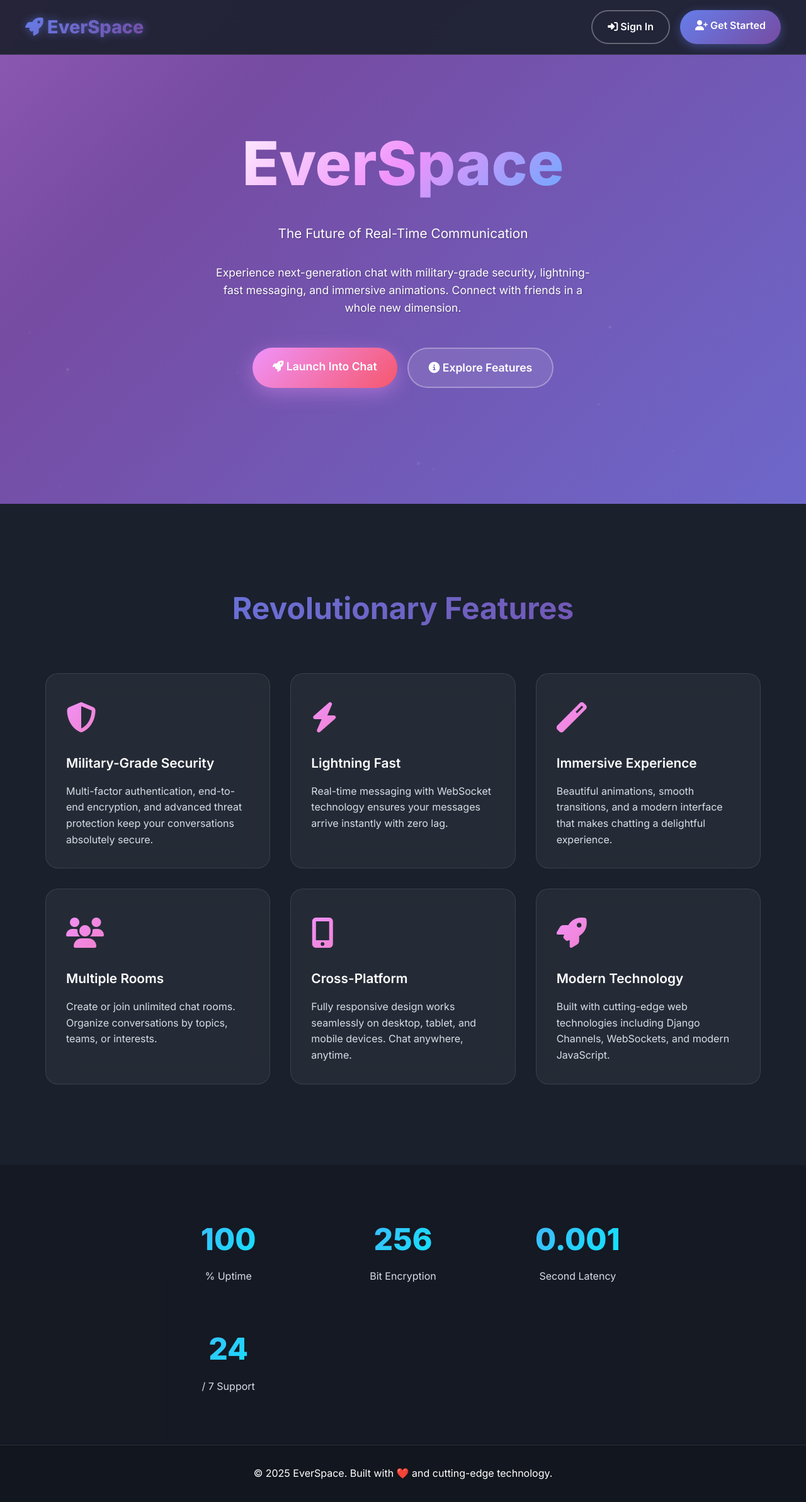
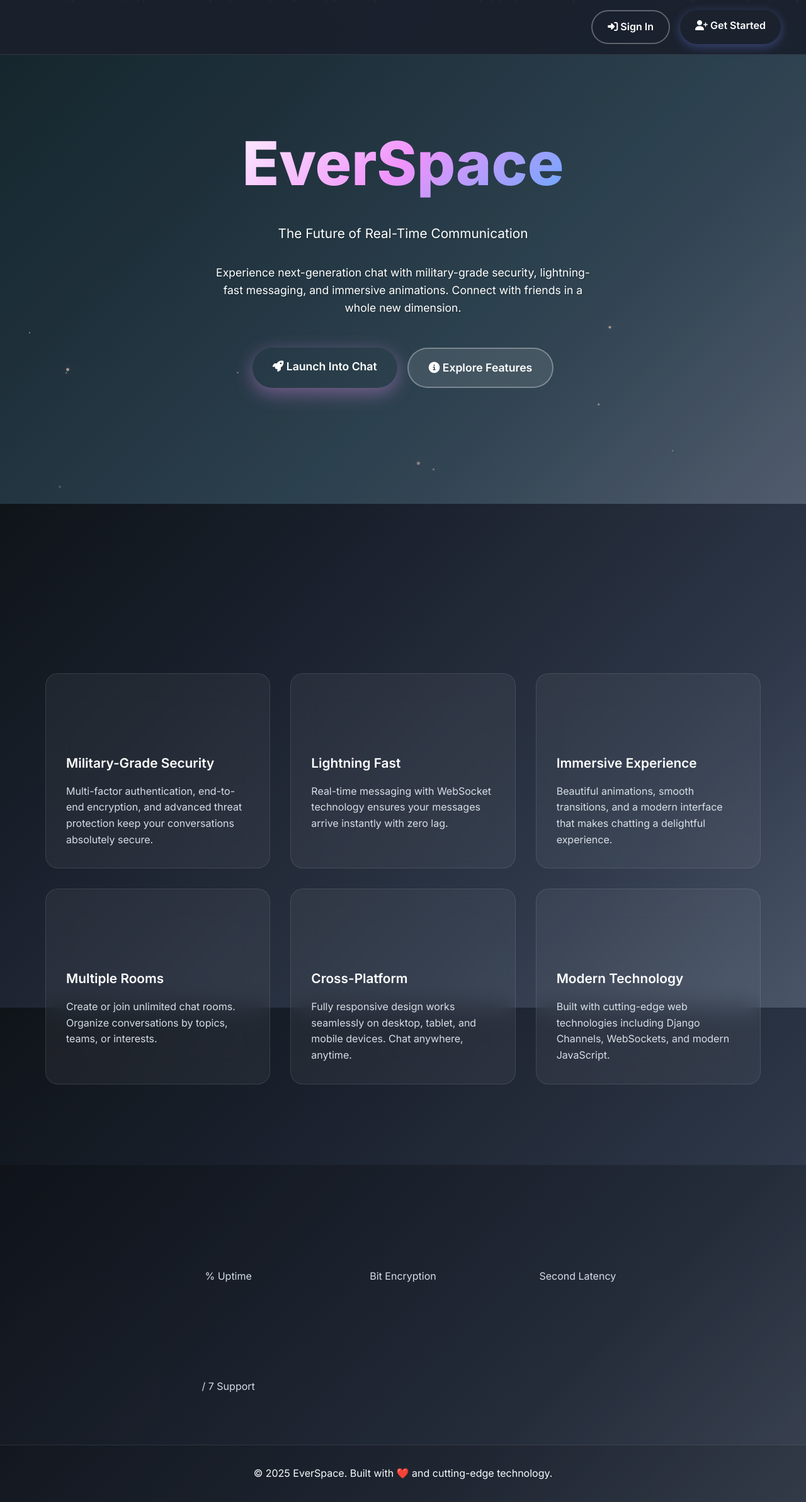
Before and after one commit to ryanhackme1207/Everspace, a Django app: page / in a window 1280 px wide. Shown: the whole page at 63% size. Run offline with Django 5.2, Linux system fonts and the light colour scheme.

Commit message:
Redesign chat room and landing page with modern Ocean & Sunset theme - Updated chat interface with new color scheme and improved UI - Modernized message bubbles, input fields, and sidebar - Applied consistent branding across all pages - Enhanced visual hierarchy and user experience

```diff
--- a/chat/templates/chat/landing.html
+++ b/chat/templates/chat/landing.html
@@ -14,22 +14,37 @@
         }
 
         :root {
-            --primary-color: #667eea;
-            --secondary-color: #764ba2;
-            --accent-color: #f093fb;
-            --text-light: #ffffff;
-            --text-dark: #2d3748;
-            --bg-dark: #1a202c;
-            --bg-darker: #171923;
-            --gradient-1: linear-gradient(135deg, #667eea 0%, #764ba2 100%);
-            --gradient-2: linear-gradient(135deg, #f093fb 0%, #f5576c 100%);
-            --gradient-3: linear-gradient(135deg, #4facfe 0%, #00f2fe 100%);
+            /* Modern Ocean & Sunset Theme */
+            --primary-gradient: linear-gradient(135deg, #FF6B6B 0%, #4ECDC4 50%, #45B7D1 100%);
+            --secondary-gradient: linear-gradient(135deg, #96CEB4 0%, #FECA57 100%);
+            --success-gradient: linear-gradient(135deg, #00C9FF 0%, #92FE9D 100%);
+            --danger-gradient: linear-gradient(135deg, #FC466B 0%, #3F5EFB 100%);
+            --warning-gradient: linear-gradient(135deg, #FDBB2D 0%, #22C1C3 100%);
+            --glass-bg: rgba(20, 25, 40, 0.3);
+            --glass-border: rgba(255, 255, 255, 0.15);
+            --dark-bg: #0F1419;
+            --dark-card: #1A202C;
+            --darker-card: #2D3748;
+            --text-primary: #F7FAFC;
+            --text-secondary: #A0AEC0;
+            --text-muted: #718096;
+            --accent-coral: #FF6B6B;
+            --accent-teal: #4ECDC4;
+            --accent-blue: #45B7D1;
+            --accent-mint: #96CEB4;
+            --accent-yellow: #FECA57;
+            --border-radius-lg: 24px;
+            --border-radius-md: 16px;
+            --border-radius-sm: 12px;
+            --shadow-glass: 0 8px 32px rgba(15, 20, 25, 0.4);
+            --shadow-elevated: 0 20px 40px rgba(15, 20, 25, 0.6);
         }
 
         body {
             font-family: 'Inter', sans-serif;
-            background: var(--bg-dark);
-            color: var(--text-light);
+            background: linear-gradient(135deg, #0F1419 0%, #1A202C 30%, #2D3748 70%, #4A5568 100%);
+            background-attachment: fixed;
+            color: var(--text-primary);
             overflow-x: hidden;
             line-height: 1.6;
         }
@@ -42,9 +57,10 @@
             width: 100%;
             height: 100%;
             z-index: -1;
-            background: linear-gradient(-45deg, #667eea, #764ba2, #f093fb, #4facfe);
+            background: linear-gradient(-45deg, #FF6B6B, #4ECDC4, #45B7D1, #96CEB4, #FECA57);
             background-size: 400% 400%;
             animation: gradientShift 15s ease infinite;
+            opacity: 0.1;
         }
 
         @keyframes gradientShift {
@@ -66,9 +82,10 @@
 
         .particle {
             position: absolute;
-            background: rgba(255, 255, 255, 0.1);
+            background: linear-gradient(45deg, var(--accent-coral), var(--accent-teal));
             border-radius: 50%;
             animation: float 20s infinite linear;
+            box-shadow: 0 0 15px rgba(255, 107, 107, 0.3);
         }
 
         @keyframes float {
@@ -96,8 +113,10 @@
             right: 0;
             z-index: 1000;
             padding: 1rem 2rem;
-            background: rgba(26, 32, 44, 0.9);
+            background: var(--dark-card);
             backdrop-filter: blur(20px);
+            border-bottom: 1px solid var(--accent-teal);
+            box-shadow: var(--shadow-glass);
             border-bottom: 1px solid rgba(255, 255, 255, 0.1);
             transition: all 0.3s ease;
         }
```
Also changed, not shown: chat/templates/chat/room.html (+78 -49 lines).
